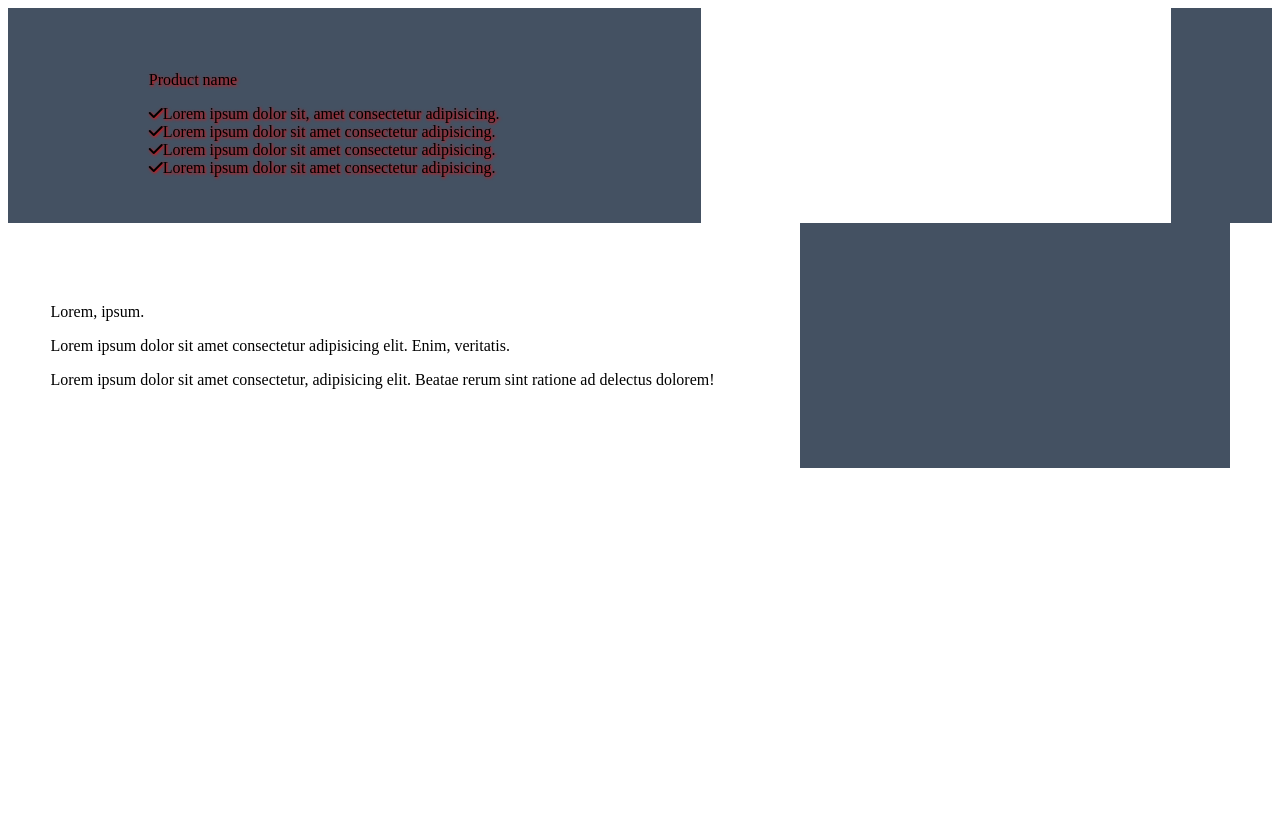
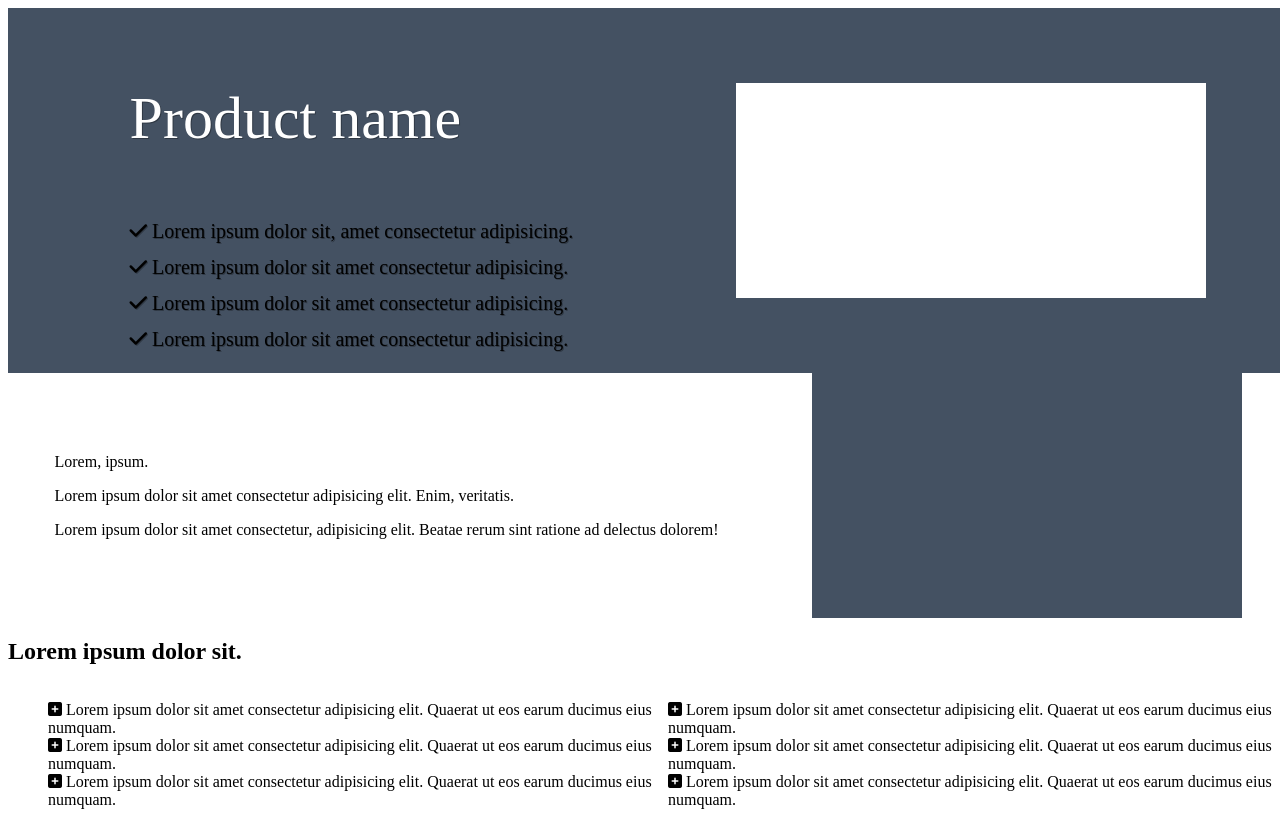
Before and after one commit to larikhide/My-sites, a plain HTML site: page hw-1/index.html in a window 1280 px wide. Before the commit the page ends 800 px from the top, so only its background shows below. Drawn offline with Linux system fonts and the light colour scheme.

Commit message:
finished minimal draft

```diff
--- a/hw-1/css/style.css
+++ b/hw-1/css/style.css
@@ -1,10 +1,12 @@
 .container {
   background-color: #ffffff;
+  width: 1280px;
 }
 
 .header {
   background-color: #445162;
-  text-shadow: red 1px 1px 3px;
+  text-shadow: 1px 1px 0 rgba(0, 0, 0, 0.3);
+  font-family: "Arial MT";
   display: flex;
   justify-content: space-around;
   align-items: center;
@@ -14,12 +16,24 @@
 .info-strings:hover {
   text-shadow: none;
 }
+.main-name {
+  font-size: 60px;
+  color: #ffffff;
+  font-weight: 400;
+}
+
+.info-strings {
+  font-size: 20px;
+  font-weight: 400;
+  line-height: 36px;
+}
 
 .fa-check:hover {
   color: #ffffff;
 }
 
-.info-strings {
+.info-strings,
+.pluses-strings {
   list-style: none;
 }
 
@@ -41,3 +55,13 @@
   height: 245px;
   background-color: #445162;
 }
+
+.pluses {
+  display: flex;
+  flex-direction: column;
+}
+
+.pluses-list {
+  display: grid;
+  grid-template-columns: 1fr 1fr;
+}
--- a/hw-1/index.html
+++ b/hw-1/index.html
@@ -17,19 +17,19 @@
         <ul class="header-info">
           <p class="main-name">Product name</p>
           <li class="info-strings">
-            <i class="fas fa-check"></i>Lorem ipsum dolor sit, amet consectetur
+            <i class="fas fa-check"></i> Lorem ipsum dolor sit, amet consectetur
             adipisicing.
           </li>
           <li class="info-strings">
-            <i class="fas fa-check"></i>Lorem ipsum dolor sit amet consectetur
+            <i class="fas fa-check"></i> Lorem ipsum dolor sit amet consectetur
             adipisicing.
           </li>
           <li class="info-strings">
-            <i class="fas fa-check"></i>Lorem ipsum dolor sit amet consectetur
+            <i class="fas fa-check"></i> Lorem ipsum dolor sit amet consectetur
             adipisicing.
           </li>
           <li class="info-strings">
-            <i class="fas fa-check"></i>Lorem ipsum dolor sit amet consectetur
+            <i class="fas fa-check"></i> Lorem ipsum dolor sit amet consectetur
             adipisicing.
           </li>
         </ul>
@@ -49,7 +49,41 @@
         </div>
         <div class="about-video"></div>
       </div>
-      <div class="pluses"></div>
+      <div class="pluses">
+        <h2 class="section-headers">Lorem ipsum dolor sit.</h2>
+        <ul class="pluses-list">
+          <li class="pluses-strings">
+            <i class="fas fa-plus-square"></i>
+            Lorem ipsum dolor sit amet consectetur adipisicing elit. Quaerat ut
+            eos earum ducimus eius numquam.
+          </li>
+          <li class="pluses-strings">
+            <i class="fas fa-plus-square"></i>
+            Lorem ipsum dolor sit amet consectetur adipisicing elit. Quaerat ut
+            eos earum ducimus eius numquam.
+          </li>
+          <li class="pluses-strings">
+            <i class="fas fa-plus-square"></i>
+            Lorem ipsum dolor sit amet consectetur adipisicing elit. Quaerat ut
+            eos earum ducimus eius numquam.
+          </li>
+          <li class="pluses-strings">
+            <i class="fas fa-plus-square"></i>
+            Lorem ipsum dolor sit amet consectetur adipisicing elit. Quaerat ut
+            eos earum ducimus eius numquam.
+          </li>
+          <li class="pluses-strings">
+            <i class="fas fa-plus-square"></i>
+            Lorem ipsum dolor sit amet consectetur adipisicing elit. Quaerat ut
+            eos earum ducimus eius numquam.
+          </li>
+          <li class="pluses-strings">
+            <i class="fas fa-plus-square"></i>
+            Lorem ipsum dolor sit amet consectetur adipisicing elit. Quaerat ut
+            eos earum ducimus eius numquam.
+          </li>
+        </ul>
+      </div>
       <div class="scrinshots"></div>
       <div class="reviews"></div>
       <div class="buy-it-now"></div>
```
